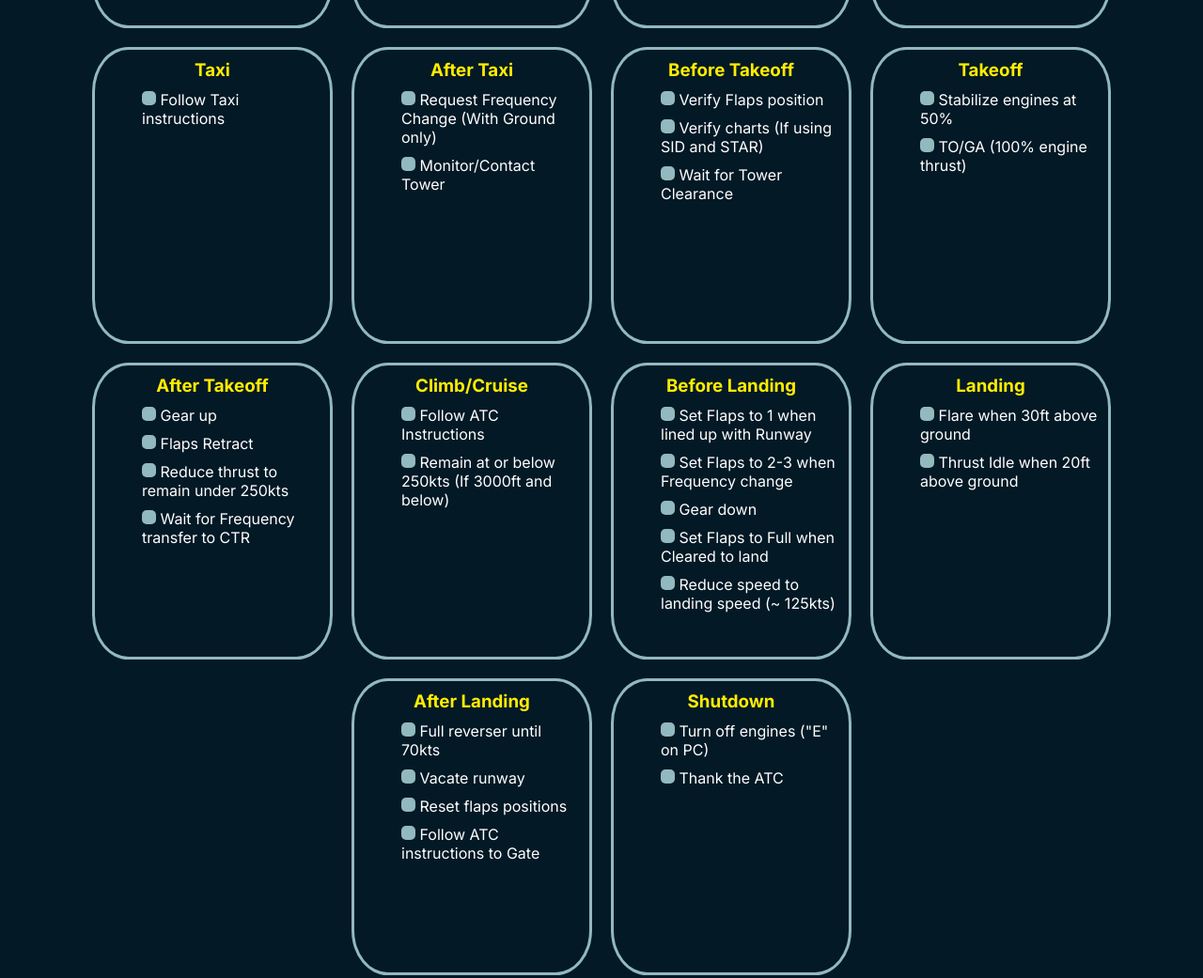
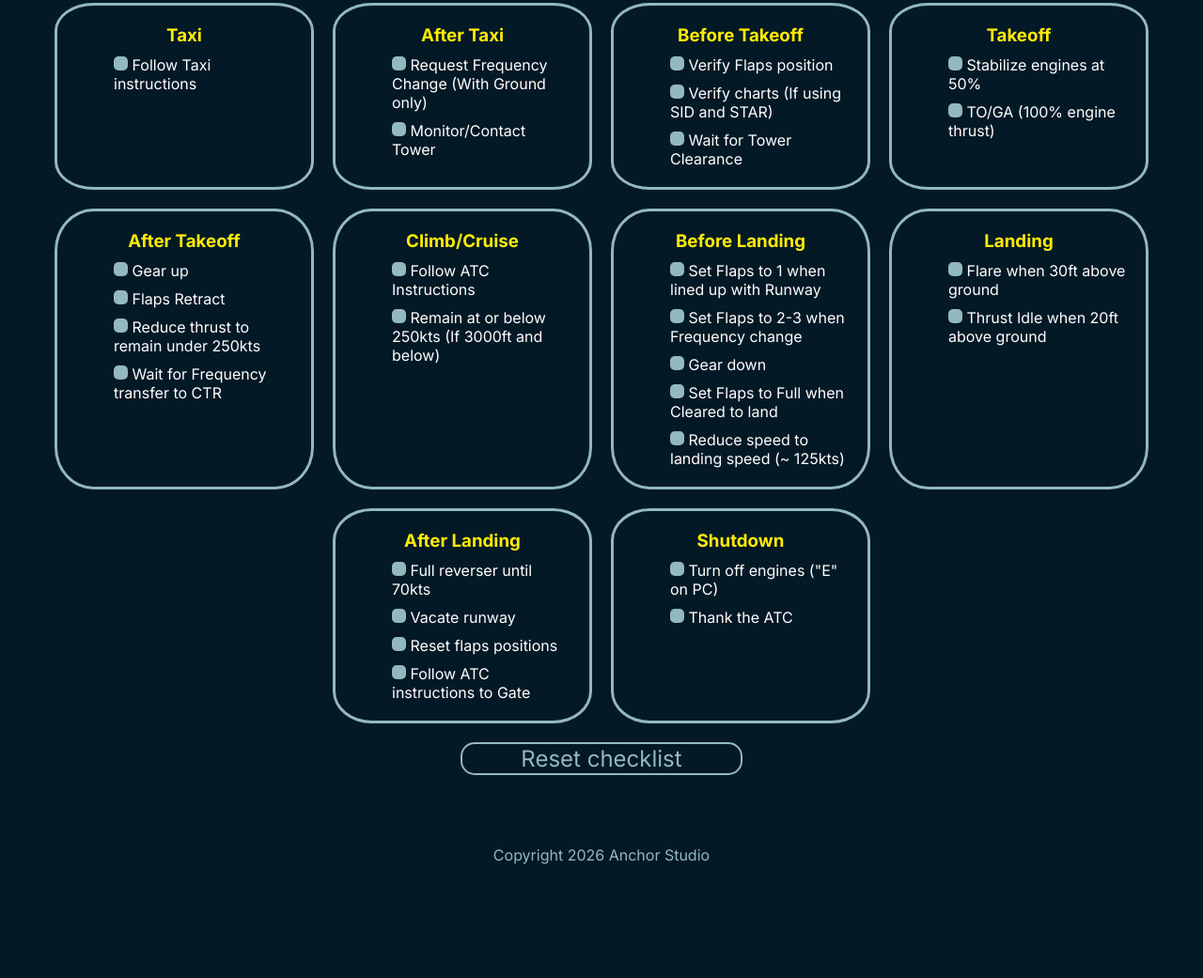
Before and after one commit to yuker-dev/24Check, a plain HTML site: page index.html in a window 1280 px wide. Shown: the part 522-1563 px from the top of the page at 94% size. After the commit the page ends 1492 px from the top, so only its background shows below. Drawn offline with Linux system fonts and the light colour scheme.

Commit message:
Fixed bugs. Added auto height for better visibility

```diff
--- a/style.css
+++ b/style.css
@@ -3,7 +3,7 @@
 * {
   font-family: "Inter", sans-serif;
   margin: 0px;
-
+  background-color: #031926;
 }
 
 header {
@@ -46,9 +46,10 @@ form {
 
 .checklist {
   flex: 0 1 250px;
-  height: 310px;
+  height: auto;
   border: #92b9bd solid 3px;
   border-radius: 15%;
+  padding: 10px;
 }
 
 .checklist h3 {
@@ -78,7 +79,6 @@ form {
   background-color: #92b9bd;
   margin: 0px;
   transition: background-color 0.2s ease-in-out;
-
 }
 
 .checkBox::before {
@@ -101,8 +101,8 @@ form {
 }
 
 .button {
+  border: solid 2px #92b9bd;
   margin: 10px;
-  border: none;
   background-color: #031926;
   color: #92b9bd;
   font-size: 1.5rem;
```
Also changed, not shown: index.html (+2 -4 lines). Lines whose indentation alone changed are shown as unchanged.
